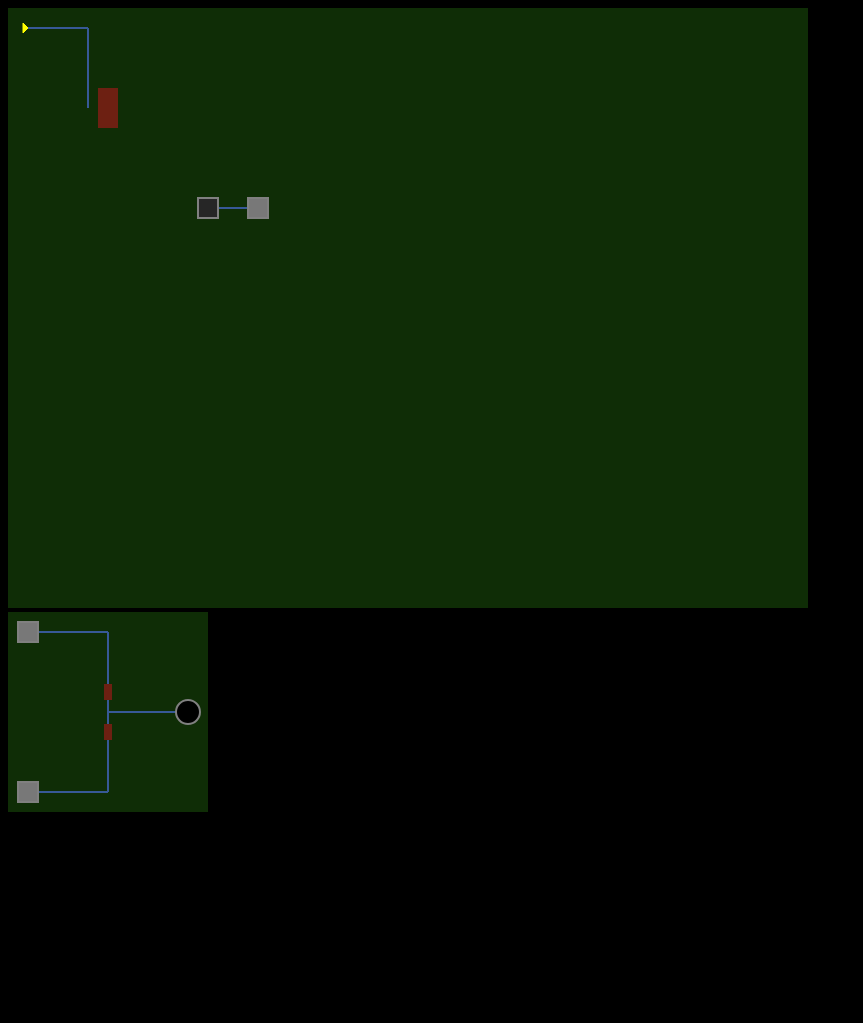
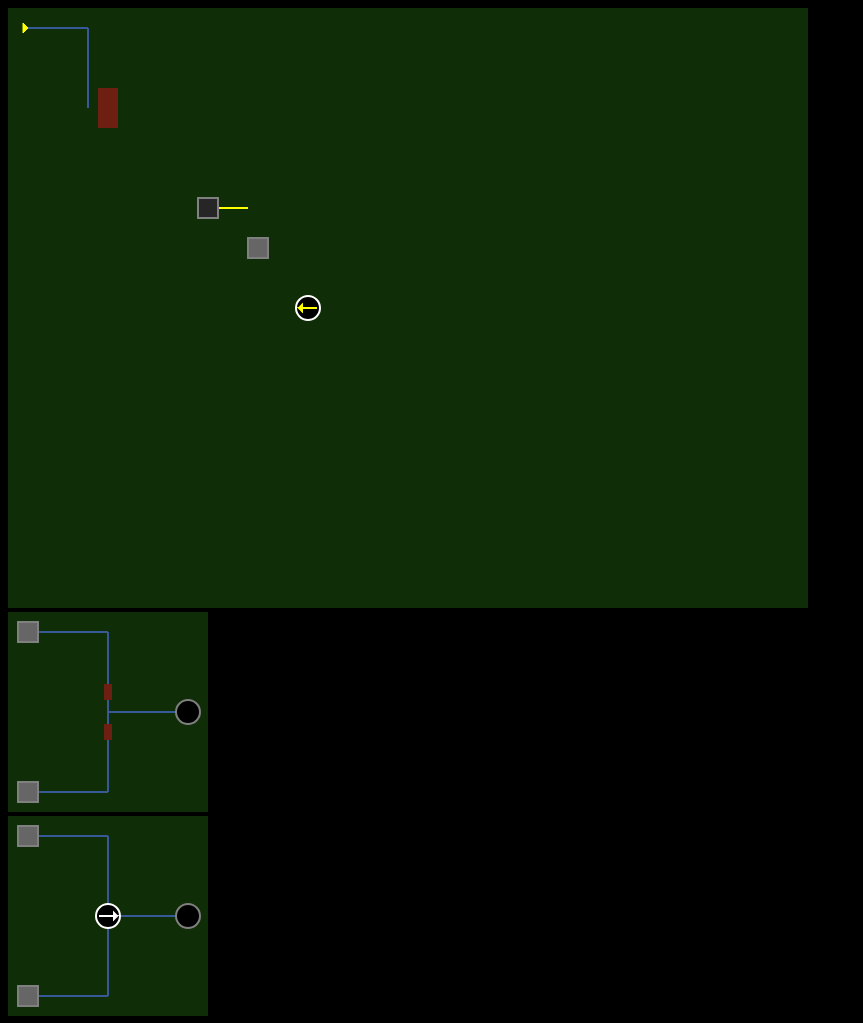
Before and after one commit to Mark-Platts/circuit-board-render-engine, a plain HTML site: page index.html in a window 1280 px wide. Shown: the whole page, without its empty margins (0-863 px from the left). Before the commit the page ends 824 px from the top, so only its background shows below. Drawn offline with Linux system fonts and the light colour scheme.

Commit message:
Update All Logic made more robust

```diff
--- a/index.html
+++ b/index.html
@@ -13,12 +13,15 @@
 
         <div id="circuit-container"></div>
         <div id="second-test"></div>
+        <div id="third-test"></div>
 
         <script>
             let circ1 = new Circuit("circuit-container", '800px', '600px');
             testCircuitLogic();
             let circ2 = new Circuit("second-test", '200px', '200px');
             testCircuitLogic2();
+            let circ3 = new Circuit("third-test", '200px', '200px');
+            testCircuitLogic3();
         </script>
 
       </body>
--- a/render-engine.js
+++ b/render-engine.js
@@ -45,6 +45,9 @@ class Circuit {
     addCircleBulb(name, point, on, onDeps = [], size = 12) {
         this.components[name] =  new CircleBulb(name, point, on, onDeps, size);
     }
+    addTransistor(name, point, on, onDeps = [], direction = 'down', size = 12) {
+        this.components[name] = new Transistor(name, point, on, onDeps, direction, size);
+    }
     addSwitch(name, point, on, digit = 'off', size = 20) {
         this.clickables[name] = new Switch(name, point, on, digit, size);
     }
@@ -69,16 +72,25 @@ class Circuit {
         let change = true;  //this keeps track of whether a change occurs in the system  //TEST BREAK HERE WHEN WORKING
         while (change) {
             for (let i of this.orderOverride) {
+                console.log(this.components)
                 const startOn = this.components[i].on;
                 this.components[i].updateLogic(this.components, this.clickables);
-                if (startOn == this.components[i].on) {
+                if (startOn != this.components[i].on) {
+                    change = true;
+                    break;
+                }
+                else {
                     change = false;
                 }
             }
             for (let i in this.components) {
                 const startOn = this.components[i].on;
                 this.components[i].updateLogic(this.components, this.clickables);
-                if (startOn == this.components[i].on) {
+                if (startOn != this.components[i].on) {
+                    change = true;
+                    break;
+                }
+                else {
                     change = false;
                 }
             }
@@ -174,7 +186,7 @@ class Switch {
     }
     render(ctx, extraInfo) {
         ctx.lineWidth = 2;
-        ctx.fillStyle = (this.on ? '#262626' : '#787878');
+        ctx.fillStyle = (this.on ? '#262626' : '#666666');
         ctx.strokeStyle = '#808080';
         ctx.fillRect(this.shapeStart[0], this.shapeStart[1], this.size, this.size);
         ctx.strokeRect(this.shapeStart[0], this.shapeStart[1], this.size, this.size);
@@ -222,7 +234,91 @@ class CircleBulb {
     }
 }
 
-
+//For transistors
+//point is centre as array coords, should take 2 for onDep, each being the name of the dependency
+//direction is way arrow points 'down' is default.
+class Transistor {
+    constructor(name, point, on, onDeps, direction, size) {
+        this.name = name;
+        this.point = point;
+        this.on = on;
+        this.onDeps = onDeps;
+        this.direction = direction;
+        this.size = size;
+    }
+    updateLogic(components, clickables) {
+        let hold = true;
+        for (let i of this.onDeps) { //for each of the on dependencies
+            if (i in components) { //see if the dependency is in components
+                if (components[i].on == false) { //if so, check if the component is on
+                    hold = false;  //if it is then the wire should turn on
+                }
+            }
+            else if (i in clickables) { //if dependency is not in components, check clickables
+                if (clickables[i].on == false) {
+                    hold = false;
+                }
+            }
+        }
+        this.on = hold;
+    }
+    updateLogicOLD(components, clickables) {
+        let hold = true;
+        for (let i of this.onDeps) { //for each of the on dependencies
+            if (i in components) { //see if the dependency is in components
+                if (components[i].on == false) { //if so, check if the component is on
+                    hold = false;  //if it is then the wire should turn on
+                }
+            }
+            else if (i in clickables) { //if dependency is not in components, check clickables
+                if (clickables[i].on == false) {
+                    hold = false;
+                }
+            }
+        }
+        this.on = hold;
+    }
+    render(ctx, extraInfo) {
+        ctx.lineWidth = 2;
+        ctx.fillStyle = '#000000';
+        ctx.strokeStyle = '#ffffff';
+        ctx.beginPath();
+        ctx.arc(this.point[0], this.point[1], this.size, 0, 2*Math.PI);
+        ctx.fill();
+        ctx.stroke();
+        ctx.strokeStyle = (this.on ? '#ffff00' : '#ffffff');
+        ctx.beginPath();
+        if (this.direction == 'up') {
+            ctx.moveTo(this.point[0], this.point[1]+this.size*3/4);
+            ctx.lineTo(this.point[0], this.point[1]-this.size*3/4);
+            ctx.lineTo(this.point[0]+this.size/4, this.point[1]-this.size*2/4);
+            ctx.lineTo(this.point[0]-this.size/4, this.point[1]-this.size*2/4);
+            ctx.lineTo(this.point[0], this.point[1]-this.size*3/4);
+        }
+        if (this.direction == 'down') {
+            ctx.moveTo(this.point[0], this.point[1]-this.size*3/4);
+            ctx.lineTo(this.point[0], this.point[1]+this.size*3/4);
+            ctx.lineTo(this.point[0]+this.size/4, this.point[1]+this.size*2/4);
+            ctx.lineTo(this.point[0]-this.size/4, this.point[1]+this.size*2/4);
+            ctx.lineTo(this.point[0], this.point[1]+this.size*3/4);
+        }
+        if (this.direction == 'left') {
+            ctx.moveTo(this.point[0]+this.size*3/4, this.point[1]);
+            ctx.lineTo(this.point[0]-this.size*3/4, this.point[1]);
+            ctx.lineTo(this.point[0]-this.size*2/4, this.point[1]+this.size/4);
+            ctx.lineTo(this.point[0]-this.size*2/4, this.point[1]-this.size/4);
+            ctx.lineTo(this.point[0]-this.size*3/4, this.point[1]);
+        }
+        if (this.direction == 'right') {
+            ctx.moveTo(this.point[0]-this.size*3/4, this.point[1]);
+            ctx.lineTo(this.point[0]+this.size*3/4, this.point[1]);
+            ctx.lineTo(this.point[0]+this.size*2/4, this.point[1]+this.size/4);
+            ctx.lineTo(this.point[0]+this.size*2/4, this.point[1]-this.size/4);
+            ctx.lineTo(this.point[0]+this.size*3/4, this.point[1]);
+        }
+        ctx.stroke();
+    }
+}
 
 
 
@@ -249,8 +345,8 @@ class VInOut {
         const pathDirectionInfo = {
             'up': [this.point, [this.point[0]-this.size, this.point[1]+this.size], [this.point[0]+this.size, this.point[1]+this.size]],
             'down': [this.point, [this.point[0]-this.size, this.point[1]-this.size], [this.point[0]+this.size, this.point[1]-this.size]],
-            'left': [this.point, [this.point[0]-this.size, this.point[1]-this.size], [this.point[0]-this.size, this.point[1]+this.size]],
-            'right': [this.point, [this.point[0]+this.size, this.point[1]-this.size], [this.point[0]+this.size, this.point[1]+this.size]]
+            'right': [this.point, [this.point[0]-this.size, this.point[1]-this.size], [this.point[0]-this.size, this.point[1]+this.size]],
+            'left': [this.point, [this.point[0]+this.size, this.point[1]-this.size], [this.point[0]+this.size, this.point[1]+this.size]]
         }
         const pathInfo = pathDirectionInfo[this.direction];
         ctx.beginPath();
--- a/testCircuit.js
+++ b/testCircuit.js
@@ -1,12 +1,13 @@
 
 function testCircuitLogic() {
     circ1.addWire('testWire', [[20,20],[80,20],[80,100]], false);
-    circ1.addVInOut([20,20], 'left', true);
+    circ1.addVInOut([20,20], 'right', true);
     circ1.addResistor([100,100], 20, 40);
     circ1.addSwitch('testSwitch', [200,200], true);
     circ1.addWire('testOnOffWire', [[200,200],[240,200]], false, ['testSwitch']);
-    circ1.addSwitch('testSwitch2', [250,200], false);
-    circ1.renderComponents();
+    circ1.addSwitch('testSwitch2', [250,240], false);
+    circ1.addTransistor('testTrans', [300,300], false, [], 'left');
+    circ1.update();
 }
 
 function testCircuitLogic2() {
@@ -18,5 +19,17 @@ function testCircuitLogic2() {
     circ2.addCircleBulb('B1', [180,100], false, ['W3']);
     circ2.addResistor([100, 80], 8, 16);
     circ2.addResistor([100, 120], 8, 16);
-    circ2.renderComponents();
+    circ2.update();
 }
+
+function testCircuitLogic3() {
+    circ3.addSwitch('S1', [20,20], false);
+    circ3.addSwitch('S2', [20,180], false);
+    circ3.addWire('W1', [[20,20],[100,20],[100,100]], false, ['S1']);
+    circ3.addWire('W2', [[20,180],[100,180],[100,100]], false, ['S2']);
+    circ3.addWire('W3', [[100,100],[180,100]], false, ['T1']);
+    circ3.addTransistor('T1', [100,100], false, ['W1','W2'], 'right');
+    circ3.addCircleBulb('B1', [180,100], false, ['W3']);
+    circ3.orderOverride.push('T1');
+    circ3.update();
+}
```
